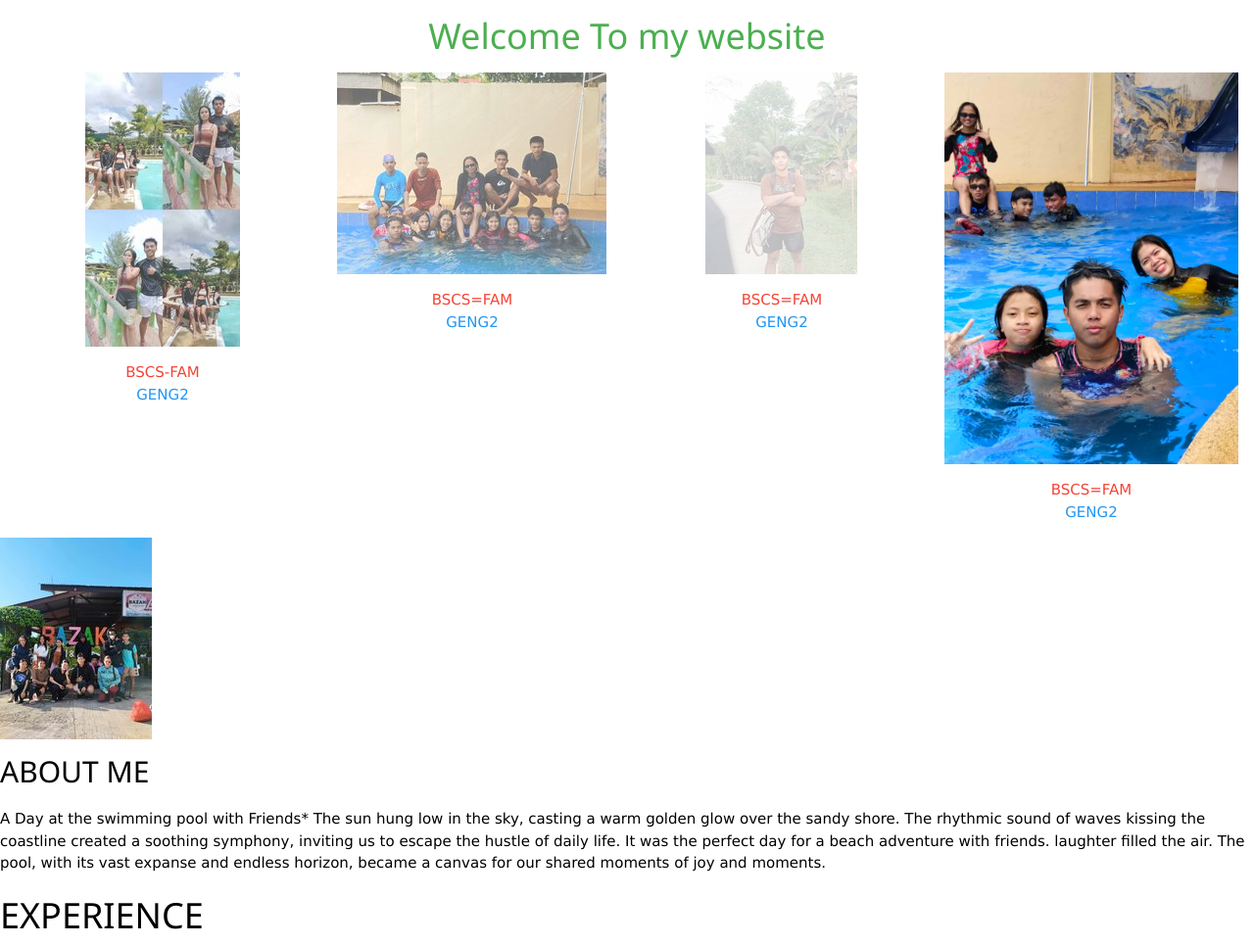
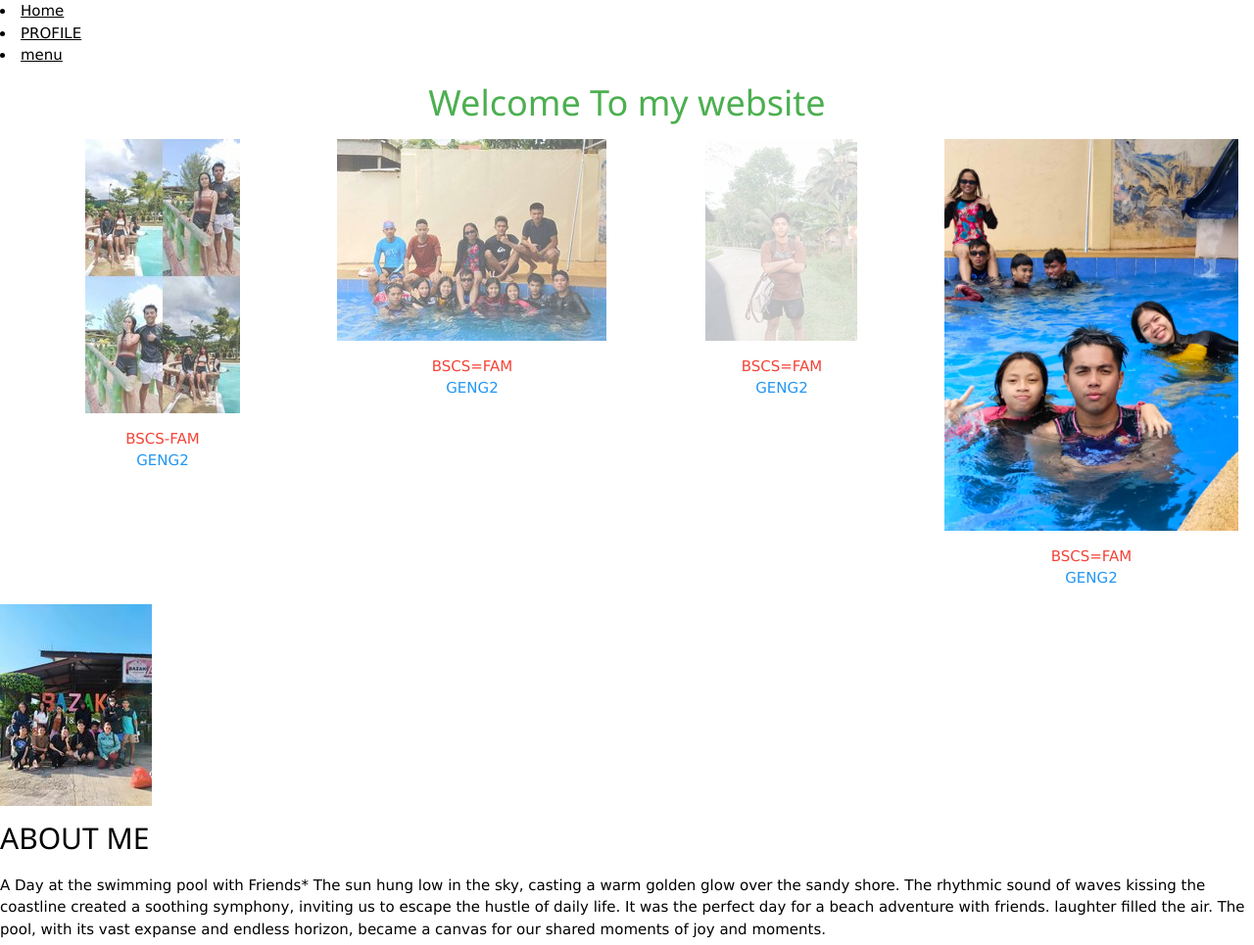
Before and after one commit to Echaveria22/itsmejaz10, a plain HTML site: page about me.html in a window 1280 px wide. Shown: the top 965 px of the page at 98% size. Drawn offline with nearby package versions, Linux system fonts and the light colour scheme.

Commit message:
Update about me.html

```diff
--- a/about me.html
+++ b/about me.html
@@ -7,6 +7,11 @@
     <link rel="stylesheet" href=
         "https://www.w3schools.com/w3css/4/w3.css">
 </head>
+   <li><a href="home.html">Home</a></li>
+                    <li><a href="profile.html">PROFILE</a></li>
+
+
+                    <li><a href="menu.html">menu</a></li>
 
 <body>
 
```
